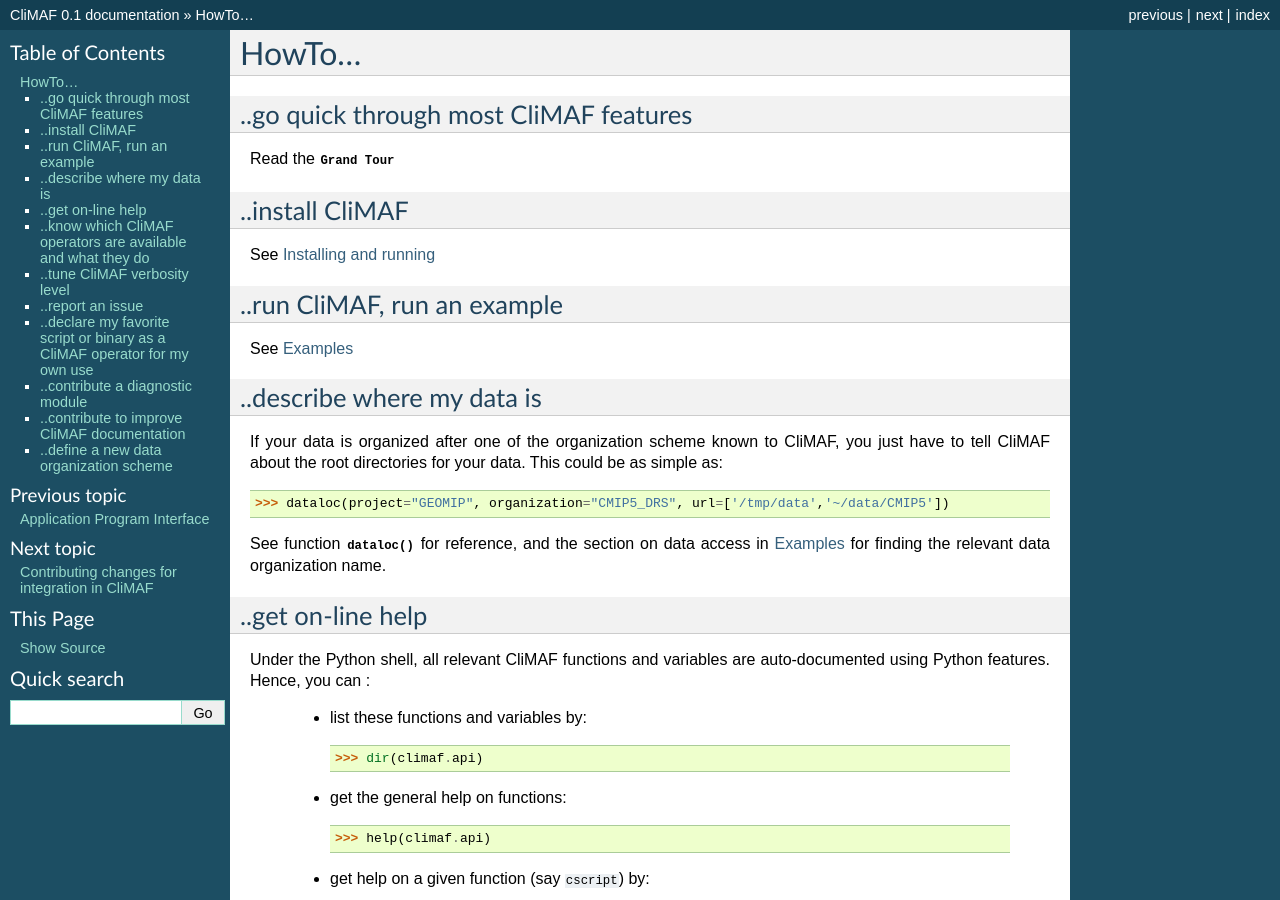
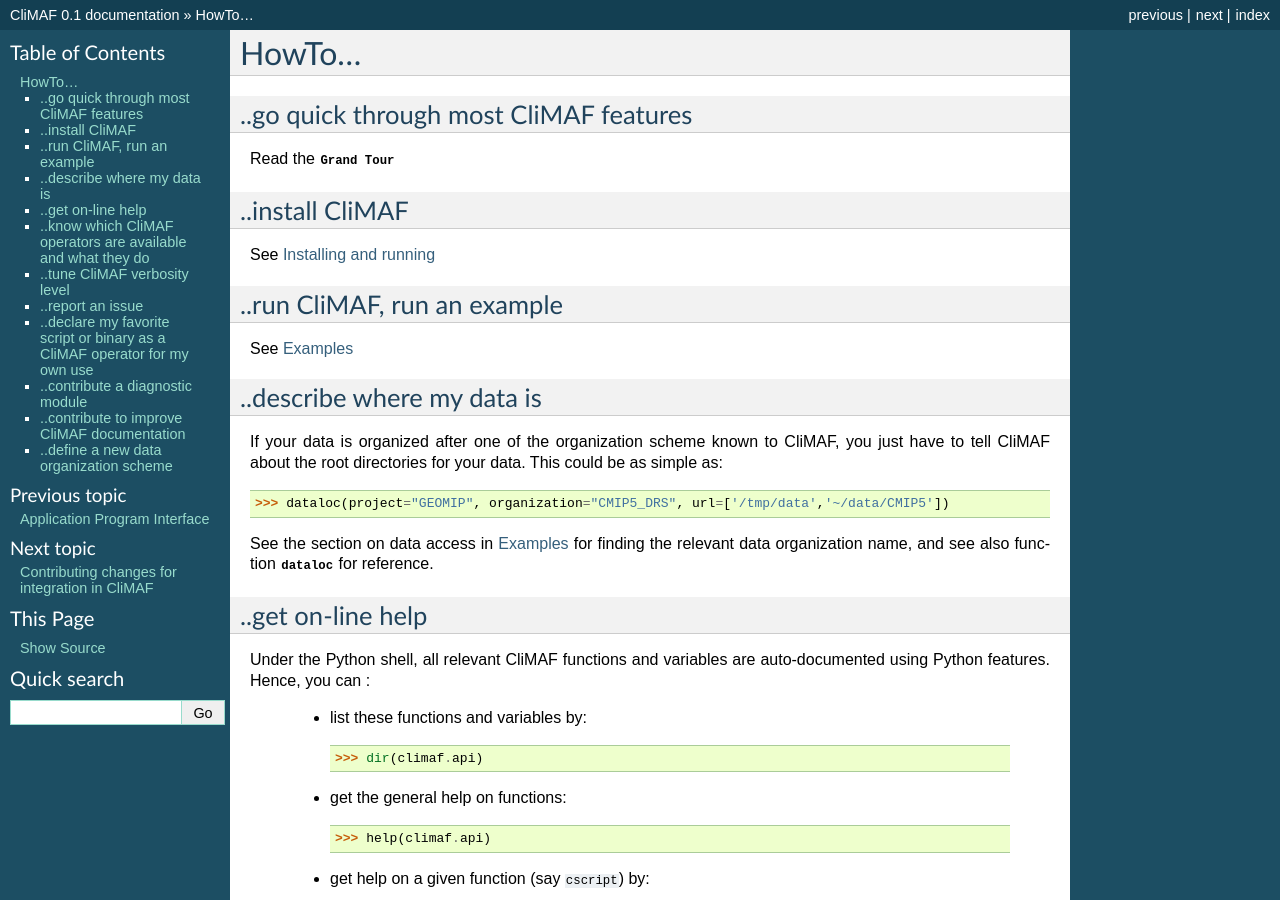
Before and after one commit to rigoudyg/climaf, a Sphinx documentation site: the page built from doc/howto.rst, in a window 1280 px wide and 900 px high. Built offline with Sphinx 7.4.7, drawn with Linux system fonts in a browser that asks for light colours.

Commit message:
Polish doc

```diff
--- a/doc/howto.rst
+++ b/doc/howto.rst
@@ -29,7 +29,8 @@ If your data is organized after one of the organization scheme known to CliMAF,
   >>> dataloc(project="GEOMIP", organization="CMIP5_DRS", url=['/tmp/data','~/data/CMIP5'])
 
 
-See function :py:meth:`dataloc` for reference, and the section on data access in :ref:`examples` for finding the relevant data organization name.
+See the section on data access in :ref:`examples` for finding the
+relevant data organization name, and see also function :py:class:`~climaf.dataloc.dataloc` for reference.
 
 
 .. _how_to_online_help:
```
Also changed, not shown: examples/README.rst.
